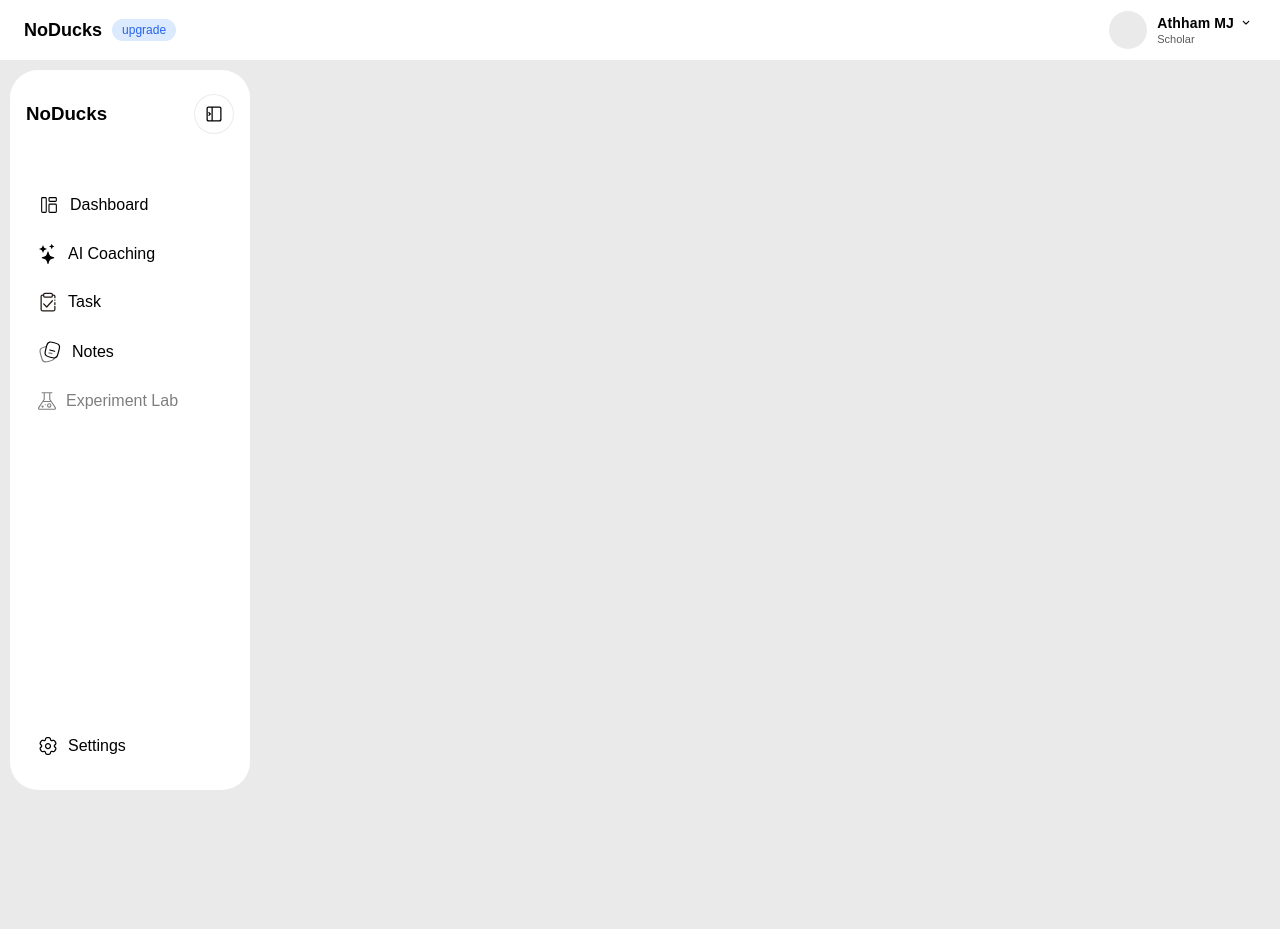
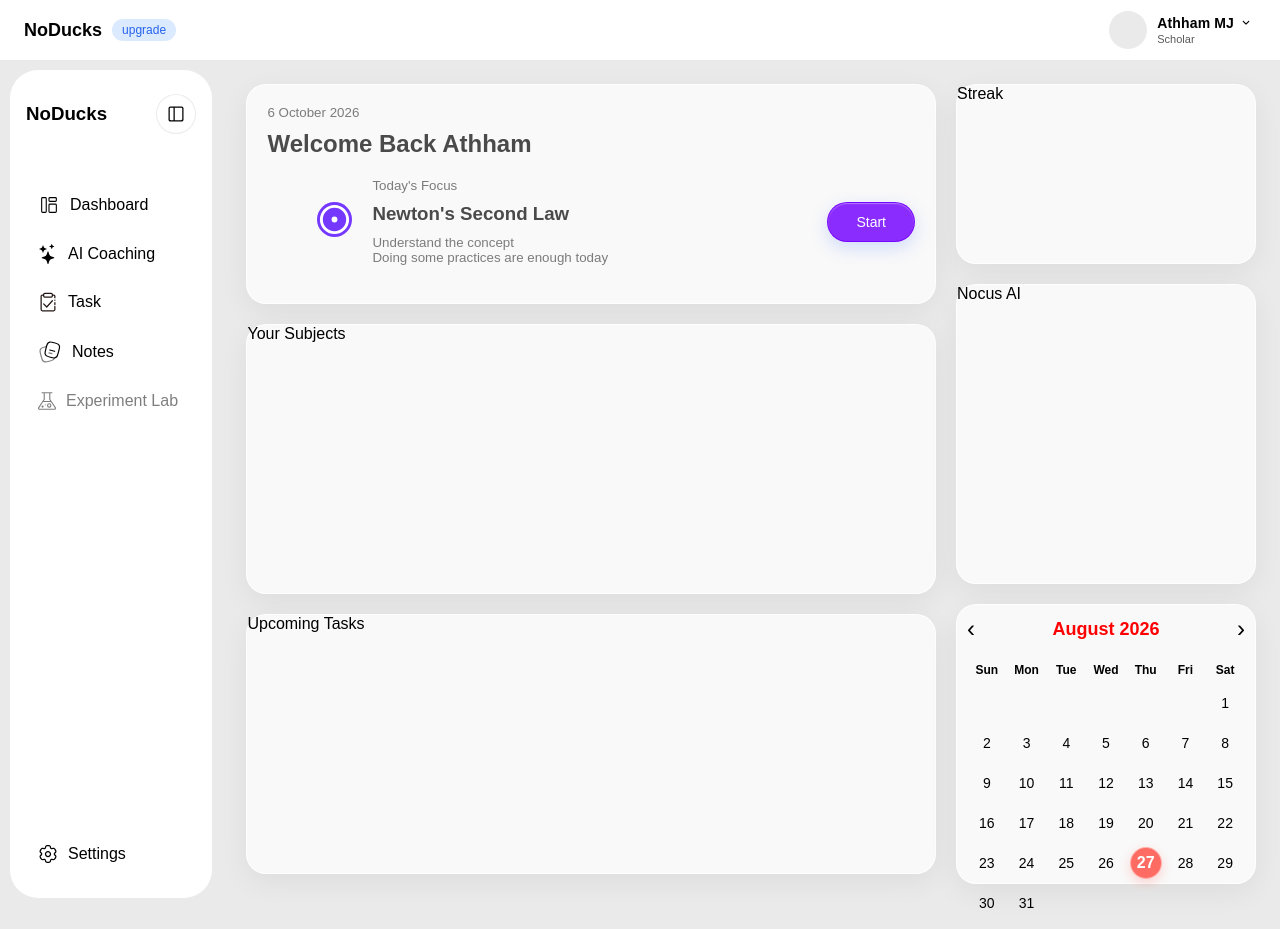
Before and after one commit to AthhamMJ/NoDucks, a React (Vite) app: page / in a window 1280 px wide. Before the commit the page ends 800 px from the top, so only its background shows below. Built offline with nearby package versions, Linux system fonts and the light colour scheme.

Commit message:
Improve Home page UI

```diff
--- a/src/App.jsx
+++ b/src/App.jsx
@@ -1,5 +1,6 @@
 import TopBar from "./components/TopBar/Topbar";
 import Sidebar from "./components/SideBar/Sidebar";
+import Home from "./pages/Home/Home";
 
 function App() {
     return (
@@ -8,7 +9,7 @@ function App() {
 
             <main>
                 <Sidebar />
-
+                <Home />
             </main>
         </>
     );
--- a/src/components/Button.module.css
+++ /dev/null
@@ -1,3 +0,0 @@
-.button{
-    width: ;
-}
--- /dev/null
+++ b/src/components/Calender/Calendar.module.css
@@ -0,0 +1,81 @@
+.calendar {
+    padding: 10px;
+    width: 100%;
+}
+
+.header {
+    display: flex;
+    max-width: 300px;
+    align-items: center;
+    justify-content: space-between;
+    color: red;
+    margin-bottom: 20px;
+}
+
+.header h2 {
+    margin: 0;
+    font-size: 18px;
+}
+
+.header button {
+    border: none;
+    background: transparent;
+    font-size: 24px;
+    cursor: pointer;
+}
+
+.weekdays,
+.days {
+    display: grid;
+    grid-template-columns: repeat(7, 1fr);
+    text-align: center;
+}
+
+.weekdays {
+    margin-bottom: 10px;
+}
+
+.weekdays span {
+    font-size: 12px;
+    font-weight: 600;
+}
+
+.days {
+    row-gap: 8px;
+}
+
+.day,
+.empty {
+    display: flex;
+    align-items: center;
+    justify-content: center;
+    height: 32px;
+}
+
+.day {
+    font-size: 14px;
+}
+.today {
+    display: flex;
+    align-items: center;
+    justify-content: center;
+
+    width: 32px;
+    height: 32px;
+
+    margin: auto;
+
+    border-radius: 50%;
+
+    background: rgba(255, 59, 48, 0.75);
+    border: 1px solid rgba(255, 255, 255, 0.45);
+
+    color: white;
+    font-weight: 600;
+
+    backdrop-filter: blur(12px);
+    -webkit-backdrop-filter: blur(12px);
+
+    box-shadow:
+        0 4px 12px rgba(255, 59, 48, 0.2);
+}
--- /dev/null
+++ b/src/components/Calender/Calender.jsx
@@ -0,0 +1,87 @@
+import { useState } from "react";
+import styles from "./Calendar.module.css";
+
+function Calendar() {
+  const [currentDate, setCurrentDate] = useState(new Date());
+
+  const year = currentDate.getFullYear();
+  const month = currentDate.getMonth();
+
+  const monthName = currentDate.toLocaleString("default", {
+    month: "long",
+  });
+
+  const firstDay = new Date(year, month, 1).getDay();
+  const daysInMonth = new Date(year, month + 1, 0).getDate();
+
+  const today = new Date();
+
+  const todayYear = today.getFullYear();
+  const todayMonth = today.getMonth();
+  const todayDate = today.getDate();
+
+  const previousMonth = () => {
+    setCurrentDate(new Date(year, month - 1, 1));
+  };
+
+  const nextMonth = () => {
+    setCurrentDate(new Date(year, month + 1, 1));
+  };
+
+  const days = [];
+
+  for (let i = 0; i < firstDay; i++) {
+    days.push(null);
+  }
+
+  for (let day = 1; day <= daysInMonth; day++) {
+    days.push(day);
+  }
+
+  return (
+    <div className={styles.calendar}>
+      <div className={styles.header}>
+        <button onClick={previousMonth}>‹</button>
+
+        <h2>
+          {monthName} {year}
+        </h2>
+
+        <button onClick={nextMonth}>›</button>
+      </div>
+
+      <div className={styles.weekdays}>
+        <span>Sun</span>
+        <span>Mon</span>
+        <span>Tue</span>
+        <span>Wed</span>
+        <span>Thu</span>
+        <span>Fri</span>
+        <span>Sat</span>
+      </div>
+
+      <div className={styles.days}>
+        {days.map((day, index) => {
+          const isToday =
+            day &&
+            year === todayYear &&
+            month === todayMonth &&
+            day === todayDate;
+
+          return (
+            <span
+              key={index}
+              className={
+                isToday ? styles.today : day ? styles.day : styles.empty
+              }
+            >
+              {day}
+            </span>
+          );
+        })}
+      </div>
+    </div>
+  );
+}
+
+export default Calendar;
--- a/src/components/SideBar/Sidebar.jsx
+++ b/src/components/SideBar/Sidebar.jsx
@@ -18,10 +18,6 @@ function Sidebar() {
             <svg width="20" height="20" viewBox="0 0 64 64" fill="none">
               <path
                 d="M50.008 56H14.019c-3.309 0-5.995-2.686-5.995-5.995V13.994c0-3.308 2.686-5.995 5.995-5.995h35.989c3.309 0 5.995 2.687 5.995 5.995v36.011c0 3.309-2.686 5.995-5.995 5.995ZM24.024 51.999V12h-9.012c-1.65 0-2.989 1.339-2.989 2.989V49.01c0 1.65 1.339 2.989 2.989 2.989h9.012Zm24.991-39.999H28.024v39.999h20.991c1.65 0 2.989-1.339 2.989-2.989V14.989c0-1.65-1.339-2.989-2.989-2.989Z"
-                fill="#000"
-              />
-              <path
-                d="m16.024 38.774 6.828-6.828-6.828-6.829-2.829 2.829 4 4-4 4 2.829 2.828Z"
                 fill="#000"
               />
             </svg>
--- a/src/components/SideBar/Sidebar.module.css
+++ b/src/components/SideBar/Sidebar.module.css
@@ -14,20 +14,35 @@
   display: flex;
   flex-direction: column;
   justify-content: space-between;
+
+  transition: width 0.3s ease;
   overflow: hidden;
-  transition: width 0.3s ease;
 }
 .open {
     width: 240px;
 }
+.closed {
+    width: 64px;
+    padding-left: 8px;
+    padding-right: 8px;
+}
 
-.closed {
-    width: 60px;
+.closed .sidebarTop {
+    justify-content: center;
 }
-.closed .sidebarTop h3,
-.closed .navigation,
-.closed .settings {
-    opacity: 0;
+
+.closed .sidebarTop h3 {
+    display: none;
+}
+
+.closed .navigation a,
+.closed .settings a {
+    justify-content: center;
+}
+
+.closed .navigation a span,
+.closed .settings a span {
+    display: none;
 }
 .sidebarToggle {
   border: none;
--- /dev/null
+++ b/src/components/Welcome/Welcome.jsx
@@ -0,0 +1,77 @@
+import styles from "./Welcome.module.css";
+
+function Welcome() {
+    return (
+        <div className={styles.welcomeContent}>
+
+            <p>6 October 2026</p>
+
+            <h1>Welcome Back Athham</h1>
+
+            <div className={styles.focusSection}>
+
+                <div className={styles.focusContent}>
+
+                    <div>
+                        <svg
+                            width="35px"
+                            height="35px"
+                            viewBox="0 0 24.00 24.00"
+                            xmlns="http://www.w3.org/2000/svg"
+                            fill="#ffffff"
+                            stroke="#ffffff"
+                            strokeWidth="0.00024000000000000003"
+                        >
+                            <g id="SVGRepo_bgCarrier" strokeWidth="0">
+                                <rect
+                                    x="0"
+                                    y="0"
+                                    width="24.00"
+                                    height="24.00"
+                                    rx="12"
+                                    fill="#7438ff"
+                                    strokeWidth="0"
+                                ></rect>
+                            </g>
+
+                            <g
+                                id="SVGRepo_tracerCarrier"
+                                strokeLinecap="round"
+                                strokeLinejoin="round"
+                                stroke="#CCCCCC"
+                                strokeWidth="0.4800000000000001"
+                            ></g>
+
+                            <g id="SVGRepo_iconCarrier">
+                                <g>
+                                    <path fill="none" d="M0 0h24v24H0z"></path>
+                                    <path d="M12 20a8 8 0 1 0 0-16 8 8 0 0 0 0 16zm0 2C6.477 22 2 17.523 2 12S6.477 2 12 2s10 4.477 10 10-4.477 10-10 10zm0-8a2 2 0 1 1 0-4 2 2 0 0 1 0 4z"></path>
+                                </g>
+                            </g>
+                        </svg>
+                    </div>
+
+                    <div>
+                        <p>Today's Focus</p>
+                        <h3>Newton's Second Law</h3>
+                        <p>
+                            Understand the concept<br />
+                            Doing some practices are enough today
+                        </p>
+                    </div>
+
+                </div>
+
+                <div className={styles.startButtonContainer}>
+                    <button className={styles.startButton}>
+                        Start
+                    </button>
+                </div>
+
+            </div>
+
+        </div>
+    );
+}
+
+export default Welcome;
--- /dev/null
+++ b/src/components/Welcome/Welcome.module.css
@@ -0,0 +1,76 @@
+.welcomeContent {
+    padding: 10px 20px;
+}
+
+.welcomeContent h1 {
+    opacity: 0.7;
+}
+
+.welcomeContent p {
+    font-size: smaller;
+    opacity: 0.5;
+    padding: 10px 0;
+}
+
+.welcomeContent h3 {
+    opacity: 0.7;
+}
+
+.focusSection {
+    display: flex;
+    align-items: center;
+    justify-content: space-between;
+}
+
+.focusContent {
+    display: flex;
+    align-items: center;
+    gap: 20px;
+    margin: 10px 50px;
+}
+
+.startButtonContainer {
+    display: flex;
+    align-items: center;
+    justify-content: center;
+}
+
+.startButton {
+    padding: 11px 28px;
+
+    border: 1px solid rgba(115, 0, 255, 0.826);
+    border-radius: 1.5rem;
+
+    background: rgba(115, 0, 255, 0.826);
+    backdrop-filter: blur(14px);
+    -webkit-backdrop-filter: blur(14px);
+
+    color: white;
+    font-size: 14px;
+    font-weight: 400;
+
+    box-shadow:
+        0 6px 18px rgba(40, 100, 255, 0.2),
+        inset 0 1px 1px rgba(255, 255, 255, 0.35);
+
+    cursor: pointer;
+
+    transition:
+        transform 0.2s ease,
+        background 0.2s ease,
+        box-shadow 0.2s ease;
+}
+
+.startButton:hover {
+    background: rgba(130, 3, 214, 0.8);
+
+    box-shadow:
+        0 8px 22px rgba(40, 100, 255, 0.28),
+        inset 0 1px 1px rgba(255, 255, 255, 0.45);
+
+    transform: translateY(-1px);
+}
+
+.startButton:active {
+    transform: translateY(0);
+}
--- /dev/null
+++ b/src/pages/Home/Home.jsx
@@ -0,0 +1,41 @@
+import styles from "./Home.module.css";
+import Calendar from "../../components/Calender/Calender";
+import Welcome from "../../components/Welcome/Welcome";
+
+function Home() {
+    return (
+        <div className={styles.dashboard}>
+
+            <div className={styles.mainColumn}>
+                <section className={styles.welcomeCard}>
+                    <Welcome />
+                </section>
+
+                <section className={styles.subjectsCard}>
+                    Your Subjects
+                </section>
+
+                <section className={styles.tasksCard}>
+                    Upcoming Tasks
+                </section>
+            </div>
+
+            <div className={styles.sideColumn}>
+                <section className={styles.streakCard}>
+                    Streak
+                </section>
+
+                <section className={styles.aiCard}>
+                    Nocus AI
+                </section>
+
+                <section className={styles.calendarCard}>
+                    <Calendar />
+                </section>
+            </div>
+
+        </div>
+    );
+}
+
+export default Home;
--- /dev/null
+++ b/src/pages/Home/Home.module.css
@@ -0,0 +1,63 @@
+.dashboard {
+    width: 100%;
+    min-height: 100%;
+
+    padding: 24px;
+
+
+    display: grid;
+    grid-template-columns: minmax(0, 1fr) 300px;
+    gap: 20px;
+
+    box-sizing: border-box;
+}
+
+.mainColumn,
+.sideColumn {
+    display: flex;
+    flex-direction: column;
+    gap: 20px;
+}
+
+.welcomeCard {
+    height: 220px;
+}
+
+.subjectsCard {
+    height: 270px;
+}
+
+.tasksCard {
+    height: 260px;
+}
+
+.streakCard {
+    height: 180px;
+}
+
+.aiCard {
+    height: 300px;
+}
+
+.calendarCard {
+    height: 280px;
+}
+.welcomeCard,
+.subjectsCard,
+.tasksCard,
+.streakCard,
+.aiCard,
+.calendarCard {
+    background: rgba(255, 255, 255, 0.7);
+
+    border: 1px solid rgba(255, 255, 255, 0.8);
+    border-radius: 20px;
+
+    box-shadow:
+        0 8px 30px rgba(0, 0, 0, 0.06);
+
+    backdrop-filter: blur(20px);
+    -webkit-backdrop-filter: blur(20px);
+
+    box-sizing: border-box;
+}
```
Also changed, not shown: src/components/Button.jsx (deleted, +0 -10 lines).
